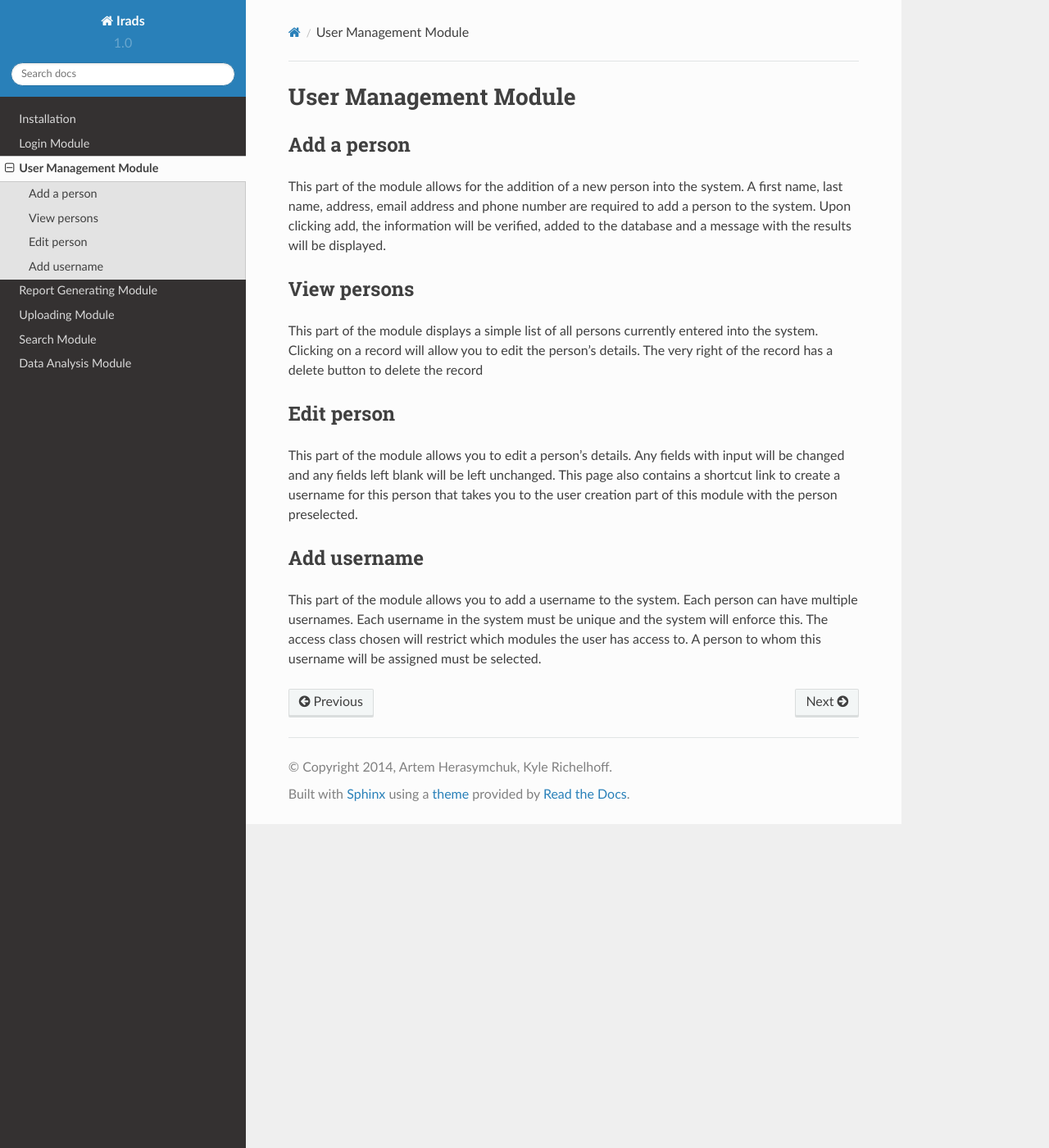
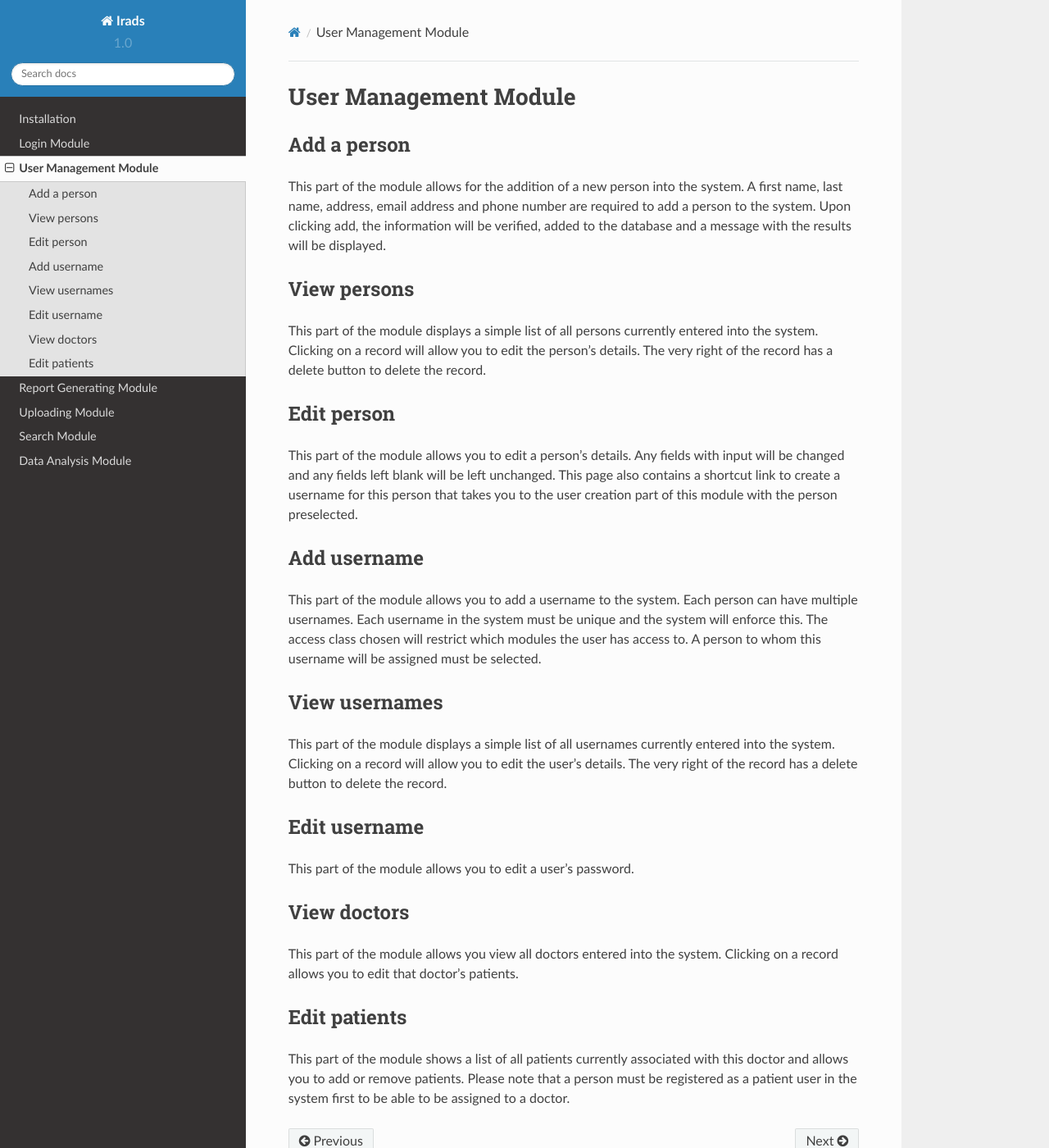
Before and after one commit to grepme/IRads, a Sphinx documentation site: the page built from doc/manager.rst, in a window 1280 px wide and 1400 px high. Shown: the whole window at 82% size. Built offline with Sphinx 7.4.7 and the Read the Docs theme 2.0.0, drawn with Linux system fonts in a browser that asks for light colours.

Commit message:
work on documentation

```diff
--- a/doc/manager.rst
+++ b/doc/manager.rst
@@ -16,7 +16,7 @@ View persons
 
 This part of the module displays a simple list of all persons currently entered into
 the system. Clicking on a record will allow you to edit the person's details.
-The very right of the record has a delete button to delete the record
+The very right of the record has a delete button to delete the record.
 
 
 Edit person
@@ -35,3 +35,32 @@ This part of the module allows you to add a username to the system. Each person
 multiple usernames. Each username in the system must be unique and the system will enforce
 this. The access class chosen will restrict which modules the user has access to. A person
 to whom this username will be assigned must be selected.
+
+
+View usernames
+--------------
+
+This part of the module displays a simple list of all usernames currently entered into
+the system. Clicking on a record will allow you to edit the user's details.
+The very right of the record has a delete button to delete the record.
+
+
+Edit username
+-------------
+
+This part of the module allows you to edit a user's password.
+
+
+View doctors
+------------
+
+This part of the module allows you view all doctors entered into the system. Clicking
+on a record allows you to edit that doctor's patients.
+
+
+Edit patients
+-------------
+
+This part of the module shows a list of all patients currently associated with this doctor
+and allows you to add or remove patients. Please note that a person must be registered
+as a patient user in the system first to be able to be assigned to a doctor.
```
Also changed, not shown: doc/upload.rst (+19 -0 lines), 1 other file.
